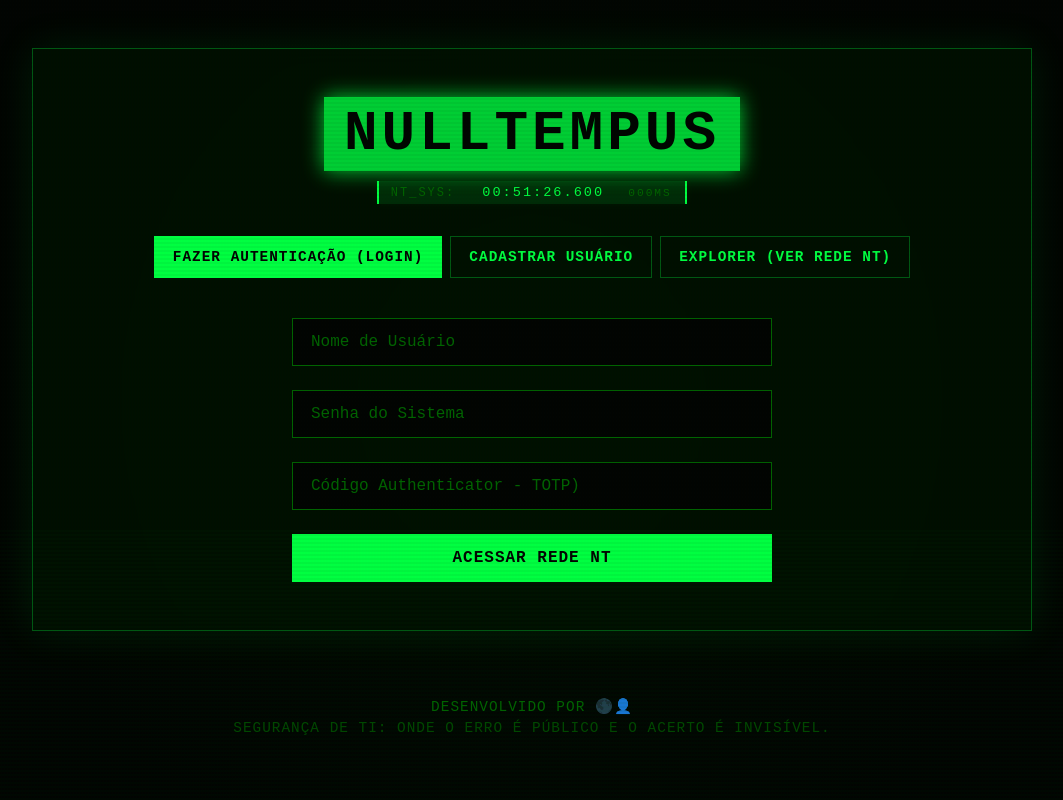
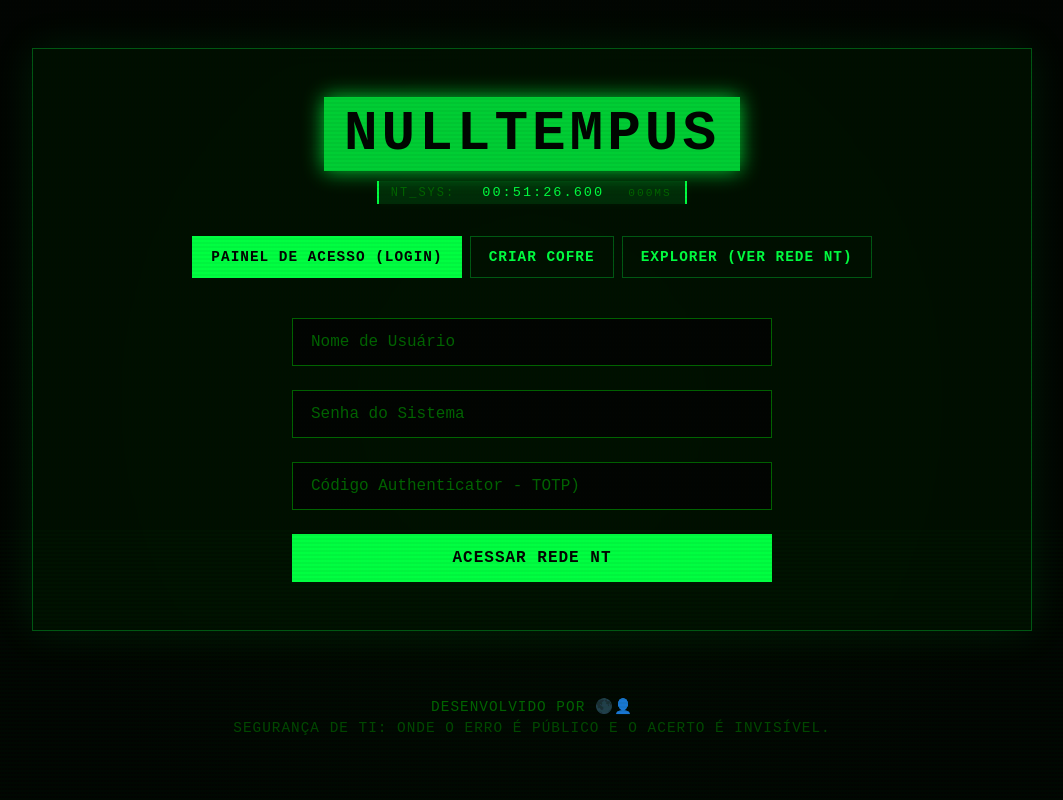
Before and after one commit to danrley-ribeiro/nullTempus-miniblockchain, a Flask app: page / in a window 1280 px wide. Shown: the whole page, without its empty margins (108-1171 px from the left). Run offline with Flask 3, Linux system fonts and the light colour scheme.

Commit message:
Fazendo pequenas correções no readme e na página inicial

```diff
--- a/web/templates/index.html
+++ b/web/templates/index.html
@@ -26,8 +26,8 @@
         <!-- Auth Section -->
         <section id="auth-section" class="active-section">
             <div class="tabs">
-                <button class="tab-btn active" onclick="switchAuthTab('login')">Fazer Autenticação (Login)</button>
-                <button class="tab-btn" onclick="switchAuthTab('register')">Cadastrar Usuário</button>
+                <button class="tab-btn active" onclick="switchAuthTab('login')">Painel de Acesso (Login)</button>
+                <button class="tab-btn" onclick="switchAuthTab('register')">Criar Cofre</button>
                 <button class="tab-btn" onclick="switchAuthTab('explorer')">Explorer (Ver Rede nT)</button>
             </div>
 
```
Also changed, not shown: README.md.
